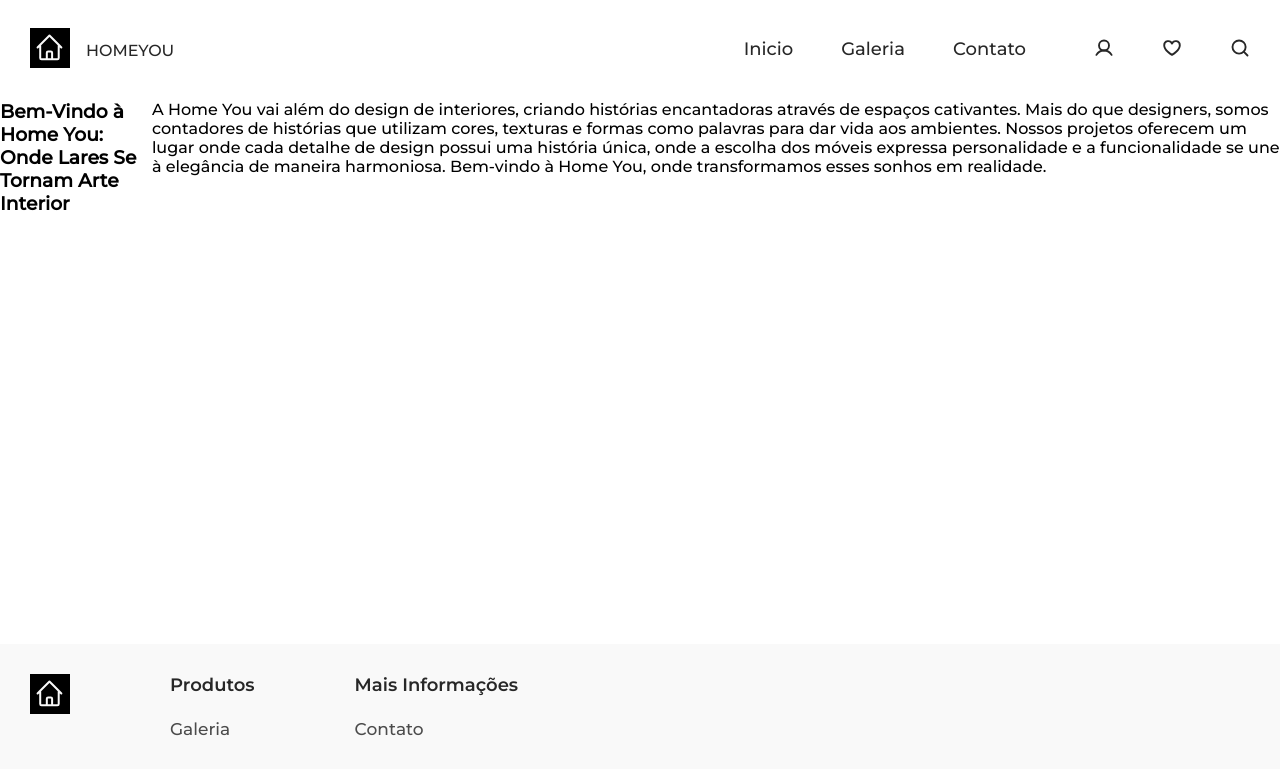
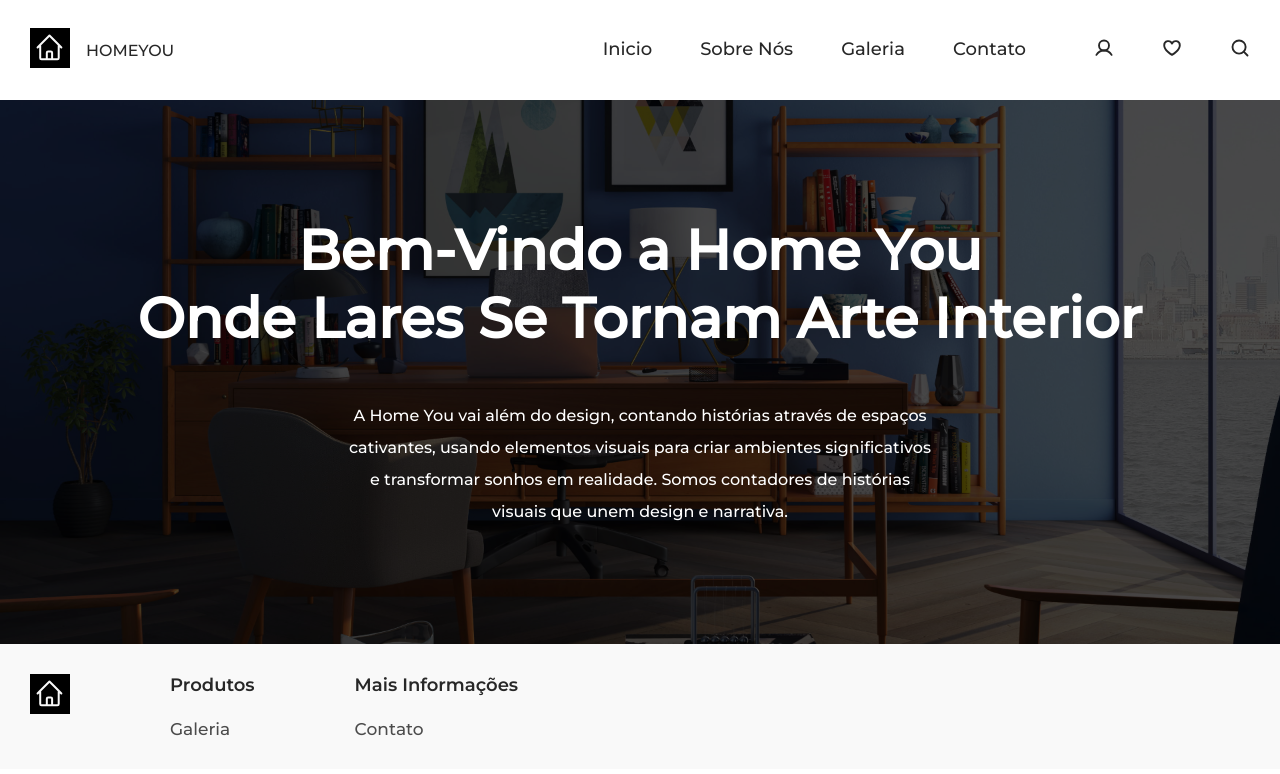
Before and after one commit to LipeMachado/HomeYou-Project, a React (Vite) app: page /sobrenos in a window 1280 px wide. Shown: the top 774 px of the page. Built offline with nearby package versions, Linux system fonts and the light colour scheme.

Commit message:
Add AboutUs

```diff
--- a/src/Pages/AboutUsPage/index.tsx
+++ b/src/Pages/AboutUsPage/index.tsx
@@ -5,7 +5,10 @@ import { FooterSectionContainer, NavBarSectionContainer } from "../HomePage/styl
 
 import {
     AboutUsContainerSectionDiv,
-    AboutUsTextsSectionDiv
+    AboutUsTextsSectionDiv,
+    AboutUsTitleDiv,
+    AboutUsParagraphDiv,
+    AboutUsFilterDiv
 } from './style'
 
 export function AboutUsPage() {
@@ -18,22 +21,20 @@ export function AboutUsPage() {
             </NavBarSectionContainer>
 
             <AboutUsContainerSectionDiv>
-                <AboutUsTextsSectionDiv>
-                    <div>
-                        <h3>Bem-Vindo à Home You: Onde Lares Se Tornam Arte Interior</h3>
-                    </div>
-                    <div>
-                        <p>A Home You vai além do design de interiores, criando histórias
-                            encantadoras através de espaços cativantes. Mais do que designers,
-                            somos contadores de histórias que utilizam cores, texturas e formas
-                            como palavras para dar vida aos ambientes. Nossos projetos oferecem
-                            um lugar onde cada detalhe de design possui uma história única,
-                            onde a escolha dos móveis expressa personalidade e a funcionalidade
-                            se une à elegância de maneira harmoniosa. Bem-vindo à Home You,
-                            onde transformamos esses sonhos em realidade.
-                        </p>
-                    </div>
-                </AboutUsTextsSectionDiv>
+                <AboutUsFilterDiv>
+                    <AboutUsTextsSectionDiv>
+
+                        <AboutUsTitleDiv>
+                            <h3>Bem-Vindo a Home You <br />Onde Lares Se Tornam Arte Interior</h3>
+                        </AboutUsTitleDiv>
+                        <AboutUsParagraphDiv>
+                            <p>A Home You vai além do design, contando histórias através de espaços cativantes,
+                                usando elementos visuais para criar ambientes significativos e transformar sonhos
+                                em realidade. Somos contadores de histórias visuais que unem design e narrativa.
+                            </p>
+                        </AboutUsParagraphDiv>
+                    </AboutUsTextsSectionDiv>
+                </AboutUsFilterDiv>
             </AboutUsContainerSectionDiv>
 
             <FooterSectionContainer>
--- a/src/Pages/AboutUsPage/style.tsx
+++ b/src/Pages/AboutUsPage/style.tsx
@@ -1,9 +1,38 @@
 import styled from "styled-components";
+
+import AboutUsBanner from '../../Assets/Images/AboutUs.jpg'
 
 export const AboutUsContainerSectionDiv = styled.div`
     height: 68vh;
+    background-image: url(${AboutUsBanner});
+    background-repeat: no-repeat;
+    background-size: cover;
+    background-position: center;
+`;
+
+export const AboutUsFilterDiv = styled.div`
+    backdrop-filter: brightness(30%);
+    height: 100%;
 `;
 
 export const AboutUsTextsSectionDiv = styled.div`
     display: flex;
+    flex-direction: column;
+    color: #fff;
+    padding: 3rem;
+    gap: 3rem;
+    justify-content: center;
+    align-items: center;
+    height: 100%;
+    text-align: center;
 `;
+
+export const AboutUsTitleDiv = styled.div`
+    font-size: 3rem;
+`;
+
+export const AboutUsParagraphDiv = styled.div`
+    max-width: 50%;
+    line-height: 2rem;
+    font-size: 1rem;
+`;
--- a/src/SectionsGlobals/NavBarSection/index.tsx
+++ b/src/SectionsGlobals/NavBarSection/index.tsx
@@ -35,6 +35,9 @@ export function NavBarSection() {
                         <Link to="/" data-aos="zoom-in">
                             <li>Inicio</li>
                         </Link>
+                        <Link to="/sobrenos" data-aos="zoom-in">
+                            <li>Sobre Nós</li>
+                        </Link>
                         <Link to="/galeria" data-aos="zoom-in">
                             <li>Galeria</li>
                         </Link>
```
Also changed, not shown: src/Assets/Images/AboutUs.jpg (added).
